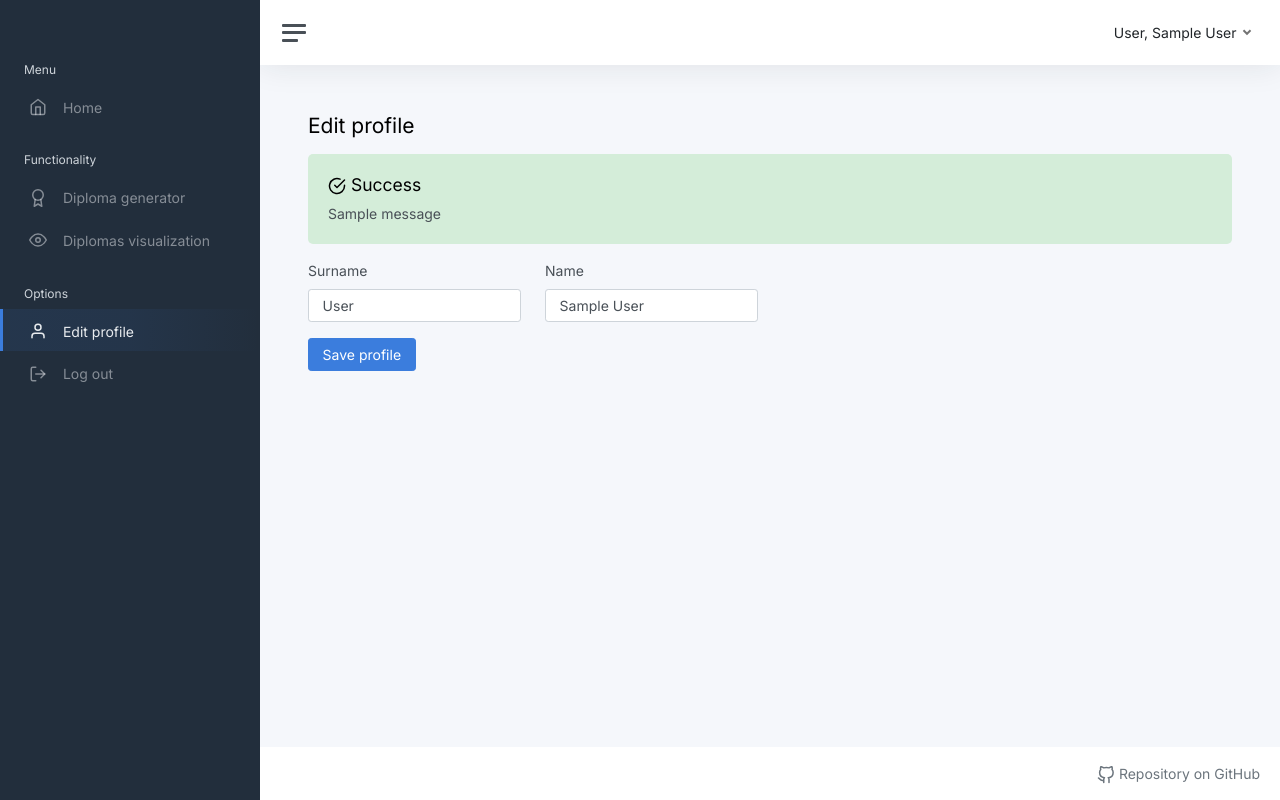
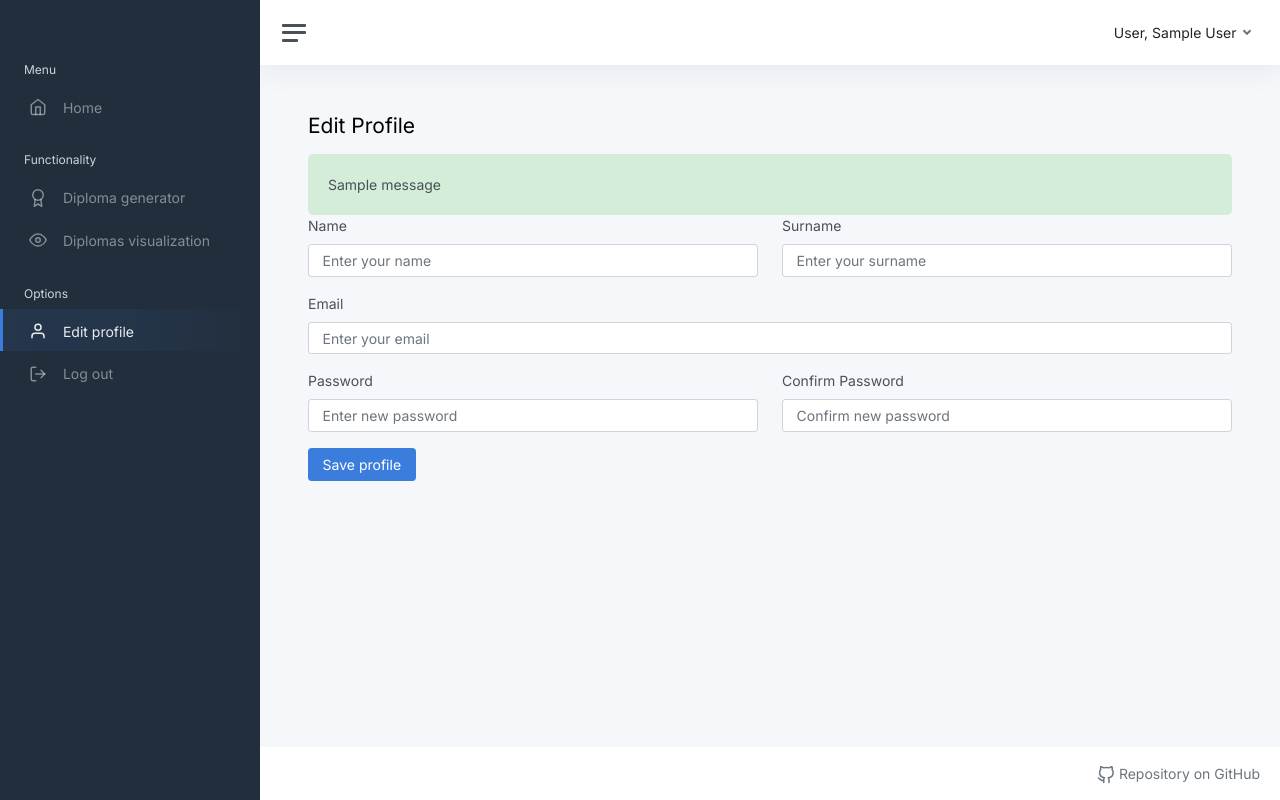
Before and after one commit to alvaroChico2408/innosoft-diplomas-1, a Flask app: page /profile/edit in a window 1280 px wide. Run offline with Flask 3, Linux system fonts and the light colour scheme; a user stored in the database is signed in; tables that the repository leaves empty hold one stand-in row (values such as "Sample post"); one stand-in notice (Sample message) is shown; parts of the project's set-up code (start-up, migrations or seed data) failed here and were passed over; some libraries are stand-ins or nearby versions.

Commit message:
[feat] doing edit profile. WIP

```diff
--- a/app/modules/auth/services.py
+++ b/app/modules/auth/services.py
@@ -1,6 +1,8 @@
 import os
 
 from flask_login import login_user
+from sqlalchemy.exc import IntegrityError
+from werkzeug.security import generate_password_hash
 from flask_login import current_user
 
 from app.modules.auth.models import User
@@ -43,6 +45,56 @@ class AuthenticationService(BaseService):
             if not surname:
                 raise ValueError("Surname is required.")
 
+            if not self.is_email_available(email):
+                return None, "The email address is already registered."
+
+            #password = generate_password_hash(password)
+
+            user_data = {
+                "email": email,
+                "password": password,
+                "active": False,
+            }
+
+            profile_data = {
+                "name": name,
+                "surname": surname,
+                "email": email,
+                "password": password,
+            }
+
+            user = self.create(commit=False, **user_data)
+            profile_data["user_id"] = user.id
+            self.user_profile_repository.create(**profile_data)
+            self.repository.session.commit()
+        except IntegrityError as e:
+            self.repository.session.rollback()
+            if "Duplicate entry" in str(e):
+                return None, "The email address is already registered."
+            return None, "An error occurred while creating the profile."
+        except Exception as e:
+            self.repository.session.rollback()
+            return None, "Unexpected error occurred."
+        return user
+
+
+    '''
+    def create_with_profile(self, **kwargs):
+        try:
+            email = kwargs.pop("email", None)
+            password = kwargs.pop("password", None)
+            name = kwargs.pop("name", None)
+            surname = kwargs.pop("surname", None)
+
+            if not email:
+                raise ValueError("Email is required.")
+            if not password:
+                raise ValueError("Password is required.")
+            if not name:
+                raise ValueError("Name is required.")
+            if not surname:
+                raise ValueError("Surname is required.")
+
             user_data = {
                 "email": email,
                 "password": password,
@@ -63,12 +115,23 @@ class AuthenticationService(BaseService):
             raise exc
         return user
 
+    '''
+    def update_profile(self, user_id, email, password, form):
+        if form.validate():
+            updated_instance = self.update(user_id, **form.data)
+            return updated_instance, None
+
+        return None, form.errors
+    '''
     def update_profile(self, user_profile_id, form):
         if form.validate():
             updated_instance = self.update(user_profile_id, **form.data)
             return updated_instance, None
 
         return None, form.errors
+
+
+    '''
 
     def get_authenticated_user(self) -> User | None:
         if current_user.is_authenticated:
--- a/app/modules/profile/forms.py
+++ b/app/modules/profile/forms.py
@@ -1,9 +1,12 @@
 from flask_wtf import FlaskForm
-from wtforms import StringField, SubmitField
-from wtforms.validators import DataRequired, Length
+from wtforms import StringField, SubmitField, PasswordField
+from wtforms.validators import DataRequired, Email, Length, EqualTo
 
 
 class UserProfileForm(FlaskForm):
     name = StringField('Name', validators=[DataRequired(), Length(max=100)])
     surname = StringField('Surname', validators=[DataRequired(), Length(max=100)])
+    password = PasswordField('Password', validators=[DataRequired()])
+    confirm_password = PasswordField('Confirm Password', validators=[EqualTo('password', message='Passwords must match')])
+    email = StringField('Email', validators=[DataRequired(), Email()])
     submit = SubmitField('Save profile')
--- a/app/modules/profile/models.py
+++ b/app/modules/profile/models.py
@@ -8,3 +8,5 @@ class UserProfile(db.Model):
 
     name = db.Column(db.String(100), nullable=False)
     surname = db.Column(db.String(100), nullable=False)
+    email = db.Column(db.String(256), unique=True, nullable=True)
+    password = db.Column(db.String(256), nullable=False)
--- a/app/modules/profile/templates/profile/edit.html
+++ b/app/modules/profile/templates/profile/edit.html
@@ -1,100 +1,73 @@
 {% extends "base_template.html" %}
 
-{% block title %}View dataset{% endblock %}
+{% block title %}Edit Profile{% endblock %}
 
 {% block content %}
-
-<h1 class="h3 mb-3">Edit profile</h1>
+<h1 class="h3 mb-3">Edit Profile</h1>
 
 {% with messages = get_flashed_messages(with_categories=true) %}
 {% if messages %}
     {% for category, message in messages %}
-<div class="row">
-    <div class="col-12 mb-3">
-        <!-- Aquí se elige la clase en función de la categoría del mensaje -->
     <div class="alert alert-{{ category }}" role="alert">
-            <div class="alert-message">
-                {% if category == 'success' %}
-                <h4 class="alert-heading"><i class="align-middle" data-feather="check-circle"></i> Success</h4>
-                {% elif category == 'error' %}
-                <h4 class="alert-heading"><i class="align-middle" data-feather="x-circle"></i> Error</h4>
-                {% endif %}
-                <p style="margin-bottom: 0px">{{ message }}</p>
-            </div>
-        </div>
-    </div>
+        <div class="alert-message">{{ message }}</div>
     </div>
     {% endfor %}
 {% endif %}
 {% endwith %}
 
-
-<div class="row">
-
-    <div class="col-12 col-lg-6">
-
 <form method="POST" action="{{ url_for('profile.edit_profile') }}" class="needs-validation" novalidate>
     {{ form.hidden_tag() }}
 
-            <div class="row form-group">
-
+    <!-- Nombre y Apellido -->
+    <div class="row mb-3">
+        <div class="col-6">
+            {{ form.name.label(class="form-label") }}
+            {{ form.name(class="form-control", placeholder="Enter your name") }}
+            {% for error in form.name.errors %}
+            <span style="color: red;">{{ error }}</span><br>
+            {% endfor %}
+        </div>
         <div class="col-6">
             {{ form.surname.label(class="form-label") }}
-                    {% set surname_value = form.surname.data if form.surname.data else current_user.profile.surname %}
-                    {{ form.surname(class="form-control", placeholder="Enter your surname", required=true,
-                    value=surname_value) }}
+            {{ form.surname(class="form-control", placeholder="Enter your surname") }}
             {% for error in form.surname.errors %}
-                    <span style="color: red;">{{ error }}</span>
-                    <br>
+            <span style="color: red;">{{ error }}</span><br>
             {% endfor %}
         </div>
+    </div>
 
-                <div class="col-6">
-                    {{ form.name.label(class="form-label") }}
-                    {% set name_value = form.name.data if form.name.data else current_user.profile.name %}
-                    {{ form.name(class="form-control", placeholder="Enter your name",
-                    required=true, value=name_value) }}
-                    {% for error in form.name.errors %}
-                    <span style="color: red;">{{ error }}</span>
-                    <br>
+    <!-- Email -->
+    <div class="row mb-3">
+        <div class="col-12">
+            {{ form.email.label(class="form-label") }}
+            {{ form.email(class="form-control", placeholder="Enter your email") }}
+            {% for error in form.email.errors %}
+            <span style="color: red;">{{ error }}</span><br>
             {% endfor %}
         </div>
-
     </div>
 
-            <div class="row form-group">
+    <!-- Contraseña y Confirmación -->
+    <div class="row mb-3">
+        <div class="col-6">
+            {{ form.password.label(class="form-label") }}
+            {{ form.password(class="form-control", placeholder="Enter new password") }}
+            {% for error in form.password.errors %}
+            <span style="color: red;">{{ error }}</span><br>
+            {% endfor %}
+        </div>
+        <div class="col-6">
+            {{ form.confirm_password.label(class="form-label") }}
+            {{ form.confirm_password(class="form-control", placeholder="Confirm new password") }}
+            {% for error in form.confirm_password.errors %}
+            <span style="color: red;">{{ error }}</span><br>
+            {% endfor %}
+        </div>
+    </div>
 
-                <div class="col-12 mt-3">
+    <!-- Botón de Actualizar -->
+    <div class="mt-3">
         {{ form.submit(class="btn btn-primary") }}
     </div>
-
-
-            </div>
 </form>
-
-
-    </div>
-
-    <div class="row">
-
-        <div class="col-lg-6 col-12">
-
-            {% if error %}
-
-            <div class="mt-3">
-                <p style="color: red;"><strong>Error:</strong> {{ error }}
-            </div>
-
-            {% endif %}
-
-        </div>
-
-    </div>
-
-</div>
-
 {% endblock %}
-
-{% block scripts %}
-    <script src="{{ url_for('profile.assets', subfolder='js', filename='scripts.js') }}"></script>
-{% endblock %}
```
Also changed, not shown: app/modules/profile/services.py (+25 -0 lines), migrations/versions/3f492514afe7_.py (added, +36 -0 lines). Lines whose indentation alone changed are shown as unchanged.
